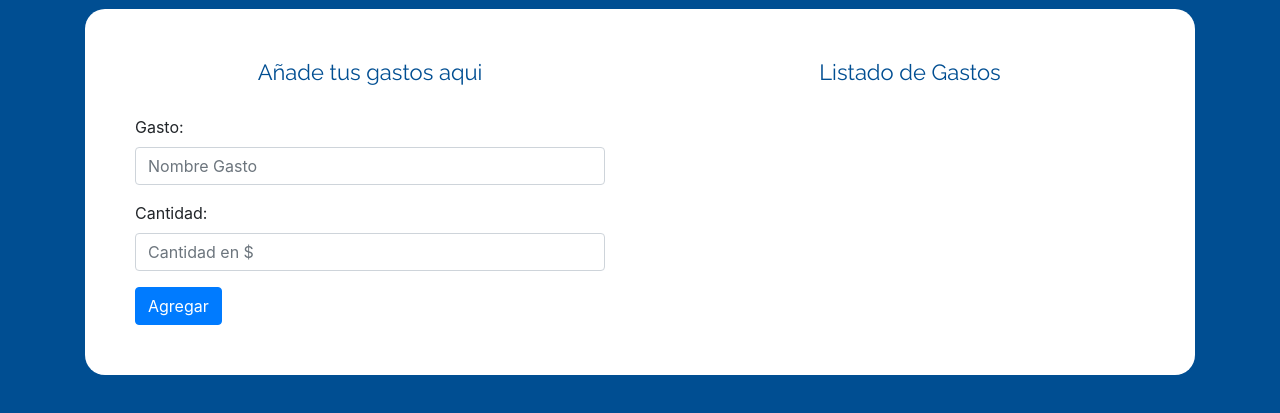
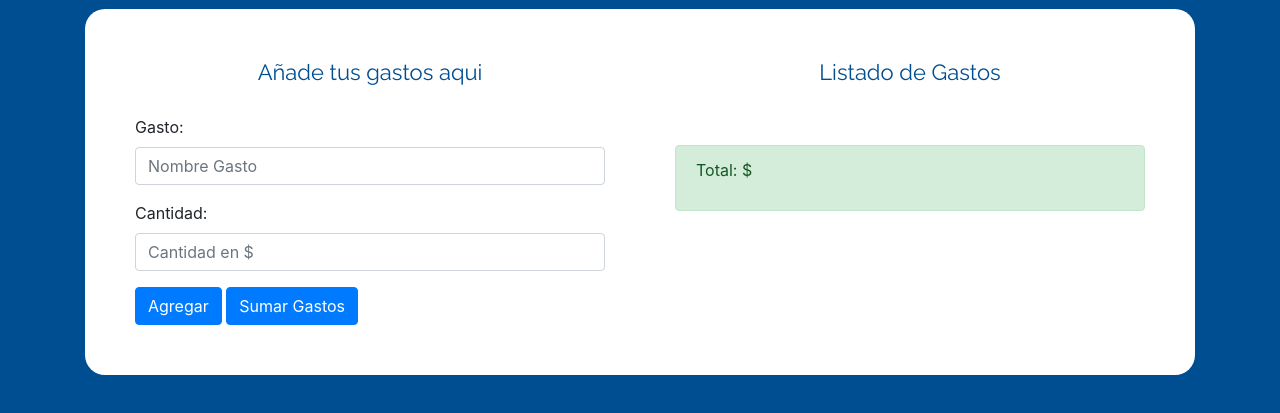
Before and after one commit to CamilaTisera/APP-DE-GASTOS, a plain HTML site: page index.html in a window 1280 px wide. Shown: the part 141-554 px from the top of the page. Drawn offline with nearby package versions, Linux system fonts and the light colour scheme.

Commit message:
OtroCambio

```diff
--- a/index.html
+++ b/index.html
@@ -31,6 +31,7 @@
                               </div>
 
                               <button type="submit" class="btn btn-primary">Agregar</button>
+                              <button type="submit"  class="btn btn-primary">Sumar Gastos</button>
                           </form>
 
                   </div>
@@ -44,6 +45,9 @@
                       <div id="gastos">
                           <ul class="list-group"></ul>
                       </div>
+                      <div class="restante alert alert-success">
+                        <p>Total: $ <span id="total"></span></p>
+                    </div>
 
                   </div>
               </div>
```
